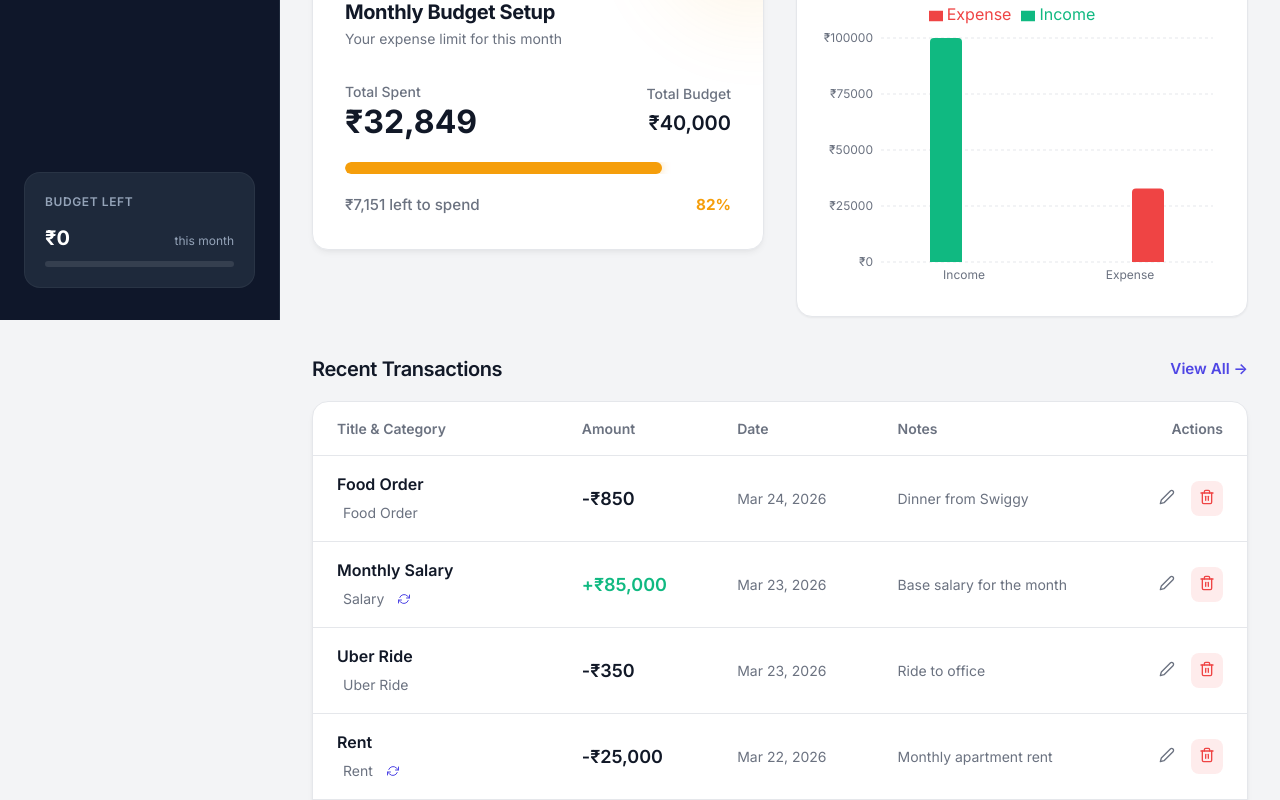
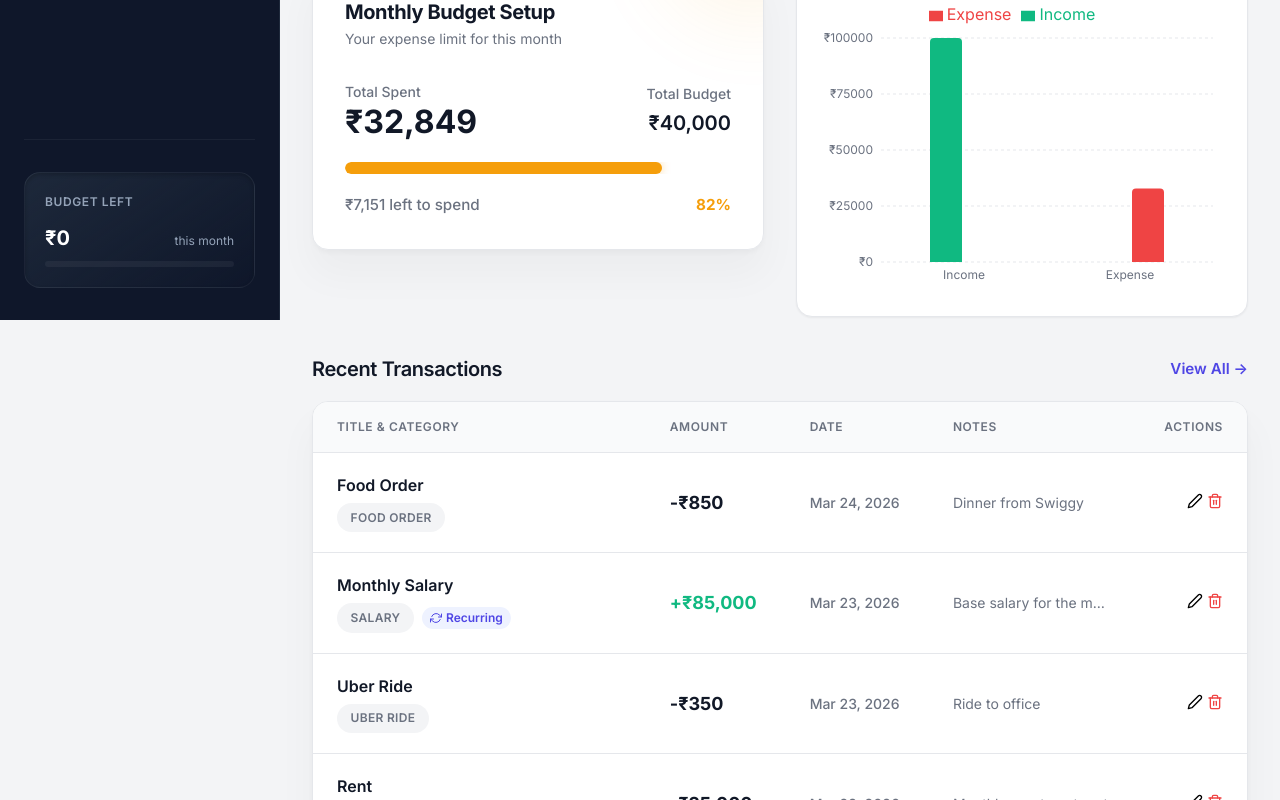
Before and after one commit to Atharva2710/spendwise-finance-dashboard, a React (Vite) app: page /dashboard in a window 1280 px wide. Shown: the part 480-1280 px from the top of the page. Built offline with nearby package versions, Linux system fonts and the light colour scheme.

Commit message:
style: final UI polish, enhanced table and control depths

```diff
--- a/src/components/SearchBar/SearchBar.jsx
+++ b/src/components/SearchBar/SearchBar.jsx
@@ -11,9 +11,9 @@ const SearchBar = ({ onSearch, placeholder = "Search title or notes..." }) => {
   }, [debouncedQuery, onSearch]);
 
   return (
-    <div style={{ position: 'relative', width: '100%', maxWidth: '400px' }}>
-      <div style={{ position: 'absolute', left: '1rem', top: '50%', transform: 'translateY(-50%)', color: 'var(--text-muted)' }}>
-        <FiSearch size={18} />
+    <div style={{ position: 'relative', width: '100%', maxWidth: '500px' }}>
+      <div style={{ position: 'absolute', left: '1.25rem', top: '50%', transform: 'translateY(-50%)', color: 'var(--text-tertiary)' }}>
+        <FiSearch size={20} />
       </div>
       <input
         type="text"
@@ -21,7 +21,7 @@ const SearchBar = ({ onSearch, placeholder = "Search title or notes..." }) => {
         onChange={(e) => setQuery(e.target.value)}
         placeholder={placeholder}
         className="input-field"
-        style={{ paddingLeft: '2.75rem', paddingRight: '2.5rem' }}
+        style={{ paddingLeft: '3.25rem', paddingRight: '2.5rem' }}
       />
       {query && (
         <button
--- a/src/components/Sidebar/Sidebar.jsx
+++ b/src/components/Sidebar/Sidebar.jsx
@@ -46,11 +46,12 @@ const Sidebar = () => {
               display: 'flex',
               alignItems: 'center',
               gap: '1rem',
-              padding: '0.875rem 1rem',
+              padding: '1rem 1.25rem',
               borderRadius: 'var(--radius-lg)',
               color: isActive ? 'white' : 'var(--text-sidebar)',
               background: isActive ? 'var(--primary-color)' : 'transparent',
               fontWeight: isActive ? 600 : 500,
+              boxShadow: isActive ? '0 4px 12px rgba(79, 70, 229, 0.4)' : 'none',
               transition: 'all 0.2s ease',
             })}
             className="sidebar-link"
@@ -61,14 +62,16 @@ const Sidebar = () => {
         ))}
       </nav>
 
-      <div style={{ marginTop: 'auto', padding: '1.25rem', background: 'var(--bg-sidebar-hover)', borderRadius: 'var(--radius-xl)', border: '1px solid rgba(255,255,255,0.05)' }}>
-        <p style={{ fontSize: '0.75rem', color: 'var(--text-sidebar)', textTransform: 'uppercase', letterSpacing: '0.05em', fontWeight: 600, marginBottom: '0.75rem' }}>Budget Left</p>
-        <div style={{ display: 'flex', justifyContent: 'space-between', alignItems: 'baseline', marginBottom: '0.5rem' }}>
-          <span style={{ fontSize: '1.25rem', fontWeight: 700, color: 'white' }}>{formatCurrency(remaining > 0 ? remaining : 0)}</span>
-          <span style={{ fontSize: '0.75rem', color: 'var(--text-sidebar)' }}>this month</span>
-        </div>
-        <div style={{ width: '100%', height: '6px', background: 'rgba(255,255,255,0.1)', borderRadius: '3px', overflow: 'hidden' }}>
-          <div style={{ width: `${Math.min((totalSpent / monthlyBudget) * 100 || 0, 100)}%`, height: '100%', background: remaining < 0 ? 'var(--danger-color)' : 'var(--primary-color)' }} />
+      <div style={{ marginTop: 'auto', paddingTop: '2rem', borderTop: '1px solid rgba(255,255,255,0.05)' }}>
+        <div style={{ padding: '1.25rem', background: 'linear-gradient(145deg, var(--bg-sidebar-hover) 0%, rgba(15,23,42,0.5) 100%)', borderRadius: 'var(--radius-xl)', border: '1px solid rgba(255,255,255,0.05)', boxShadow: 'inset 0 2px 4px rgba(0,0,0,0.2)' }}>
+          <p style={{ fontSize: '0.75rem', color: 'var(--text-sidebar)', textTransform: 'uppercase', letterSpacing: '0.05em', fontWeight: 600, marginBottom: '0.75rem' }}>Budget Left</p>
+          <div style={{ display: 'flex', justifyContent: 'space-between', alignItems: 'baseline', marginBottom: '0.5rem' }}>
+            <span style={{ fontSize: '1.25rem', fontWeight: 700, color: 'white' }}>{formatCurrency(remaining > 0 ? remaining : 0)}</span>
+            <span style={{ fontSize: '0.75rem', color: 'var(--text-sidebar)' }}>this month</span>
+          </div>
+          <div style={{ width: '100%', height: '6px', background: 'rgba(255,255,255,0.05)', borderRadius: '3px', overflow: 'hidden' }}>
+            <div style={{ width: `${Math.min((totalSpent / monthlyBudget) * 100 || 0, 100)}%`, height: '100%', background: remaining < 0 ? 'var(--danger-color)' : 'var(--primary-color)', boxShadow: '0 0 10px var(--primary-color)' }} />
+          </div>
         </div>
       </div>
 
--- a/src/components/SortDropdown/SortDropdown.jsx
+++ b/src/components/SortDropdown/SortDropdown.jsx
@@ -11,21 +11,12 @@ const SortDropdown = ({ value, onChange }) => {
 
   return (
     <div style={{ display: 'flex', alignItems: 'center', gap: '0.75rem' }}>
-      <label style={{ fontSize: '0.875rem', fontWeight: 500, color: 'var(--text-muted)', whiteSpace: 'nowrap' }}>Sort by:</label>
+      <label style={{ fontSize: '0.875rem', fontWeight: 600, color: 'var(--text-muted)', whiteSpace: 'nowrap' }}>Sort by</label>
       <select
         value={value}
         onChange={(e) => onChange(e.target.value)}
-        style={{
-          padding: '0.5rem 1rem',
-          borderRadius: 'var(--radius-md)',
-          border: '1px solid var(--border-color)',
-          background: 'var(--surface-color)',
-          color: 'var(--text-main)',
-          outline: 'none',
-          cursor: 'pointer',
-          fontWeight: 500,
-          boxShadow: 'var(--shadow-sm)'
-        }}
+        className="input-field"
+        style={{ padding: '0.625rem 1rem', minWidth: '200px', cursor: 'pointer', boxShadow: 'none' }}
       >
         {sortOptions.map((opt) => (
           <option key={opt.value} value={opt.value}>{opt.label}</option>
--- a/src/components/TransactionTable/TransactionTable.jsx
+++ b/src/components/TransactionTable/TransactionTable.jsx
@@ -13,13 +13,13 @@ const TransactionTable = ({ transactions, onEdit, onDelete }) => {
     <div className="card" style={{ overflow: 'hidden' }}>
       <div style={{ overflowX: 'auto' }}>
         <table style={{ width: '100%', borderCollapse: 'collapse', textAlign: 'left', minWidth: '600px' }}>
-          <thead style={{ background: 'var(--bg-color)', borderBottom: '1px solid var(--border-color)' }}>
+          <thead style={{ background: 'var(--surface-hover)', borderBottom: '1px solid var(--border-color)' }}>
             <tr>
-              <th style={{ padding: '1rem 1.5rem', color: 'var(--text-muted)', fontWeight: 600, fontSize: '0.875rem' }}>Title & Category</th>
-              <th style={{ padding: '1rem 1.5rem', color: 'var(--text-muted)', fontWeight: 600, fontSize: '0.875rem' }}>Amount</th>
-              <th style={{ padding: '1rem 1.5rem', color: 'var(--text-muted)', fontWeight: 600, fontSize: '0.875rem' }}>Date</th>
-              <th style={{ padding: '1rem 1.5rem', color: 'var(--text-muted)', fontWeight: 600, fontSize: '0.875rem' }}>Notes</th>
-              <th style={{ padding: '1rem 1.5rem', color: 'var(--text-muted)', fontWeight: 600, fontSize: '0.875rem', textAlign: 'right' }}>Actions</th>
+              <th style={{ padding: '1rem 1.5rem', color: 'var(--text-muted)', fontWeight: 600, fontSize: '0.75rem', textTransform: 'uppercase', letterSpacing: '0.05em' }}>Title & Category</th>
+              <th style={{ padding: '1rem 1.5rem', color: 'var(--text-muted)', fontWeight: 600, fontSize: '0.75rem', textTransform: 'uppercase', letterSpacing: '0.05em' }}>Amount</th>
+              <th style={{ padding: '1rem 1.5rem', color: 'var(--text-muted)', fontWeight: 600, fontSize: '0.75rem', textTransform: 'uppercase', letterSpacing: '0.05em' }}>Date</th>
+              <th style={{ padding: '1rem 1.5rem', color: 'var(--text-muted)', fontWeight: 600, fontSize: '0.75rem', textTransform: 'uppercase', letterSpacing: '0.05em' }}>Notes</th>
+              <th style={{ padding: '1rem 1.5rem', color: 'var(--text-muted)', fontWeight: 600, fontSize: '0.75rem', textTransform: 'uppercase', letterSpacing: '0.05em', textAlign: 'right' }}>Actions</th>
             </tr>
           </thead>
           <tbody>
@@ -28,28 +28,28 @@ const TransactionTable = ({ transactions, onEdit, onDelete }) => {
                 borderBottom: index === transactions.length - 1 ? 'none' : '1px solid var(--border-color)',
                 transition: 'all 0.2s ease'
               }}>
-                <td style={{ padding: '1rem 1.5rem' }}>
-                  <div style={{ fontWeight: 600, color: 'var(--text-main)', marginBottom: '0.25rem' }}>{t.title}</div>
-                  <div style={{ fontSize: '0.875rem', color: 'var(--text-muted)', display: 'flex', alignItems: 'center', gap: '0.5rem' }}>
-                    <span style={{ background: 'var(--bg-color)', padding: '0.125rem 0.375rem', borderRadius: '0.25rem' }}>{t.category}</span>
-                    {t.recurring && <span style={{ color: 'var(--primary-color)', display: 'flex', alignItems: 'center' }} title="Recurring"><FiRefreshCw size={12}/></span>}
+                <td style={{ padding: '1.25rem 1.5rem' }}>
+                  <div style={{ fontWeight: 600, color: 'var(--text-main)', marginBottom: '0.375rem', fontSize: '1rem' }}>{t.title}</div>
+                  <div style={{ display: 'flex', alignItems: 'center', gap: '0.5rem' }}>
+                    <span className="badge" style={{ background: 'var(--border-light)', color: 'var(--text-muted)' }}>{t.category}</span>
+                    {t.recurring && <span style={{ color: 'var(--primary-color)', display: 'flex', alignItems: 'center', background: 'var(--primary-light)', padding: '0.125rem 0.5rem', borderRadius: '1rem', fontSize: '0.75rem', fontWeight: 600 }} title="Recurring"><FiRefreshCw size={12} style={{marginRight: '0.25rem'}}/> Recurring</span>}
                   </div>
                 </td>
-                <td style={{ padding: '1rem 1.5rem', fontWeight: 600, fontSize: '1.125rem', color: t.type === 'income' ? 'var(--success-color)' : 'var(--text-main)' }}>
+                <td style={{ padding: '1.25rem 1.5rem', fontWeight: 700, fontSize: '1.125rem', color: t.type === 'income' ? 'var(--success-color)' : 'var(--text-main)' }}>
                   {t.type === 'income' ? '+' : '-'}{formatCurrency(t.amount)}
                 </td>
-                <td style={{ padding: '1rem 1.5rem', color: 'var(--text-muted)', fontSize: '0.875rem' }}>
+                <td style={{ padding: '1.25rem 1.5rem', color: 'var(--text-muted)', fontSize: '0.875rem', fontWeight: 500 }}>
                   {formatDate(t.date)}
                 </td>
-                <td style={{ padding: '1rem 1.5rem', color: 'var(--text-muted)', fontSize: '0.875rem', maxWidth: '200px', whiteSpace: 'nowrap', overflow: 'hidden', textOverflow: 'ellipsis' }}>
-                  {t.notes || <span style={{ fontStyle: 'italic', opacity: 0.5 }}>None</span>}
+                <td style={{ padding: '1.25rem 1.5rem', color: 'var(--text-muted)', fontSize: '0.875rem', maxWidth: '200px', whiteSpace: 'nowrap', overflow: 'hidden', textOverflow: 'ellipsis' }}>
+                  {t.notes || <span style={{ fontStyle: 'italic', opacity: 0.5 }}>-</span>}
                 </td>
-                <td style={{ padding: '1rem 1.5rem', textAlign: 'right' }}>
-                  <div style={{ display: 'flex', justifyContent: 'flex-end', gap: '0.5rem' }}>
-                    <button onClick={() => onEdit(t)} style={{ padding: '0.5rem', color: 'var(--text-muted)', background: 'var(--bg-color)', borderRadius: 'var(--radius-md)', transition: 'background 0.2s', cursor: 'pointer' }}>
+                <td style={{ padding: '1.25rem 1.5rem', textAlign: 'right' }}>
+                  <div style={{ display: 'flex', justifyContent: 'flex-end', gap: '0.25rem' }}>
+                    <button onClick={() => onEdit(t)} className="btn-icon-only" aria-label="Edit">
                       <FiEdit2 size={16} />
                     </button>
-                    <button onClick={() => onDelete(t.id)} style={{ padding: '0.5rem', color: 'var(--danger-color)', background: 'rgba(239, 68, 68, 0.1)', borderRadius: 'var(--radius-md)', transition: 'background 0.2s', cursor: 'pointer' }}>
+                    <button onClick={() => onDelete(t.id)} className="btn-icon-only" style={{ color: 'var(--danger-color)' }} aria-label="Delete">
                       <FiTrash2 size={16} />
                     </button>
                   </div>
--- a/src/index.css
+++ b/src/index.css
@@ -37,9 +37,9 @@
 
   /* Epic Shadows */
   --shadow-sm: 0 1px 2px 0 rgba(0, 0, 0, 0.05);
-  --shadow-md: 0 4px 6px -1px rgba(0, 0, 0, 0.05), 0 2px 4px -1px rgba(0, 0, 0, 0.03);
-  --shadow-lg: 0 10px 15px -3px rgba(0, 0, 0, 0.05), 0 4px 6px -2px rgba(0, 0, 0, 0.025);
-  --shadow-float: 0 20px 25px -5px rgba(0, 0, 0, 0.05), 0 10px 10px -5px rgba(0, 0, 0, 0.02);
+  --shadow-md: 0 4px 6px -1px rgba(0, 0, 0, 0.04), 0 24px 38px 3px rgba(0, 0, 0, 0.03);
+  --shadow-lg: 0 10px 15px -3px rgba(0, 0, 0, 0.05), 0 40px 60px -5px rgba(0, 0, 0, 0.04);
+  --shadow-float: 0 20px 25px -5px rgba(0, 0, 0, 0.05), 0 50px 70px -5px rgba(0, 0, 0, 0.05);
   --shadow-inner: inset 0 2px 4px 0 rgba(0, 0, 0, 0.02);
 
   /* Curves */
@@ -98,8 +98,9 @@ button { cursor: pointer; border: none; background: none; font-family: inherit;
 }
 
 .card:hover {
-  box-shadow: var(--shadow-lg);
+  box-shadow: var(--shadow-float);
   transform: translateY(-2px);
+  border-color: #d1d5db;
 }
 
 /* Headings */
```
